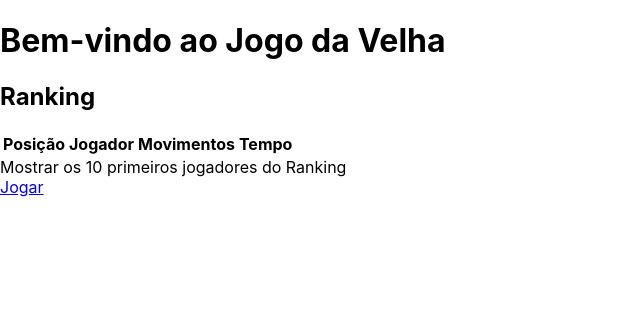
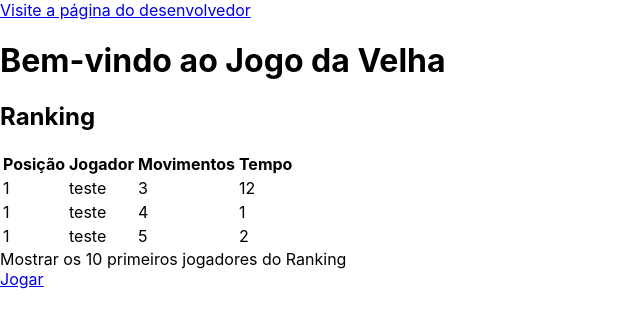
Before and after one commit to Pedrospecian/dispositivos_moveis_pedro_specian_prova, a React (Create React App) app: page / in a window 1280 px wide. Shown: the top 328 px of the page, without its empty margins (0-640 px from the left). Built offline with nearby package versions, Linux system fonts and the light colour scheme.

Commit message:
usando state global para registrar os ganhadores (em andamento)

```diff
--- a/src/App.js
+++ b/src/App.js
@@ -1,4 +1,4 @@
-import React from "react";
+import React, { useState } from 'react';
 import {
   BrowserRouter as Router,
   Switch,
@@ -7,8 +7,6 @@ import {
 } from "react-router-dom";
 import './App.css';
 
-/*import Timer from './components/timer.js';
-import Casa from './components/casa.js';*/
 import Tabuleiro from './components/tabuleiro.js';
 
 export default function App() {
@@ -28,8 +26,17 @@ export default function App() {
   );
 }
 
+const estadoGlobal = {
+  ganhadores: [
+    { nome: "teste", tempo: 12, movimentos: 3 },
+    { nome: "teste", tempo: 1, movimentos: 4 },
+    { nome: "teste", tempo: 2, movimentos: 5 }
+  ]
+};
+
 function Home() {
   return <div>
+    <a target="_blank" href="https://github.com/Pedrospecian/dispositivos_moveis_pedro_specian_prova">Visite a página do desenvolvedor</a>
     <h1>Bem-vindo ao Jogo da Velha</h1>
     <h2>Ranking</h2>
     <table>
@@ -41,7 +48,11 @@ function Home() {
           <th>Tempo</th>
         </tr>
       </thead>
-      <tbody></tbody>
+      <tbody>
+        {estadoGlobal.ganhadores.map(function(elemento){
+          return (<tr><td>1</td><td>{elemento.nome}</td><td>{elemento.movimentos}</td><td>{elemento.tempo}</td></tr>)
+        })}
+      </tbody>
     </table>
     Mostrar os 10 primeiros jogadores do Ranking
     <br/>
@@ -53,7 +64,7 @@ function Jogar() {
   return <div className="jogo">
         <Link to="/">Voltar para a página inicial</Link>
         <div className="tabuleiro-wrapper">
-          <Tabuleiro />
+          <Tabuleiro estadoGlobal={estadoGlobal} />
         </div>
       </div>;
 }
--- a/src/components/tabuleiro.js
+++ b/src/components/tabuleiro.js
@@ -1,6 +1,7 @@
 import React from "react";
 import Casa from './casa.js';
 import Timer from './timer.js';
+const fs = require('fs');
 
 class Tabuleiro extends React.Component {
   constructor(props) {
@@ -9,7 +10,13 @@ class Tabuleiro extends React.Component {
       casas: Array(9).fill(null),
       tempo: this.props.tempo,
       pensando: false,
+      nomeVencedor: '',
+      tempoVencedor: '',
     };
+  }
+
+  escreveNoRanking(nome, tempo) {
+    this.props.estadoGlobal.ganhadores.push({nome: nome, tempo: tempo, movimentos: 30})
   }
 
   handleClick(i) {
@@ -60,7 +67,12 @@ class Tabuleiro extends React.Component {
     let infoBottom;
     if (vencedor === 'X') {
       status = 'Você venceu!';
-      infoBottom = (<div className>formulario de vitoria</div>)
+      infoBottom = (<div className="form-vitoria">
+        <form>
+          <input type="text" placeholder="Insira seu nome" />
+          <button onClick={this.escreveNoRanking('', '')} type="button">Registrar</button>
+        </form>
+      </div>)
     } else {
       if (vencedor === 'O') {
         status = 'Você perdeu!';
```
Also changed, not shown: src/ranking.json (added, +7 -0 lines).
